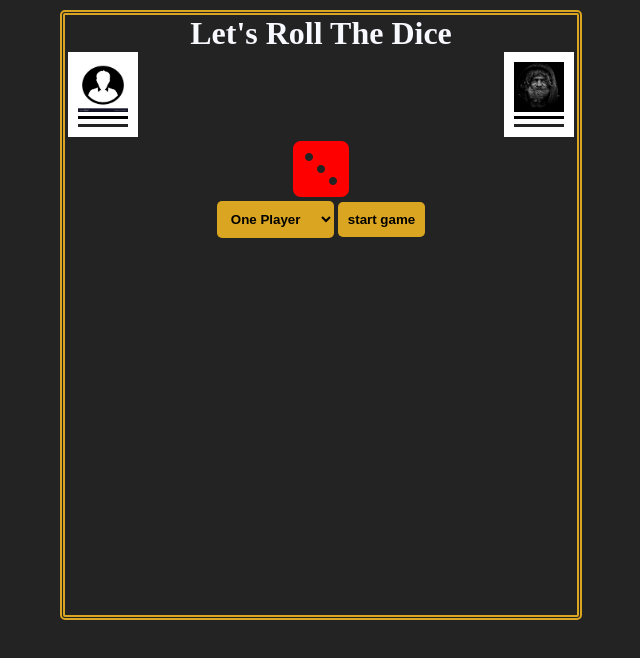
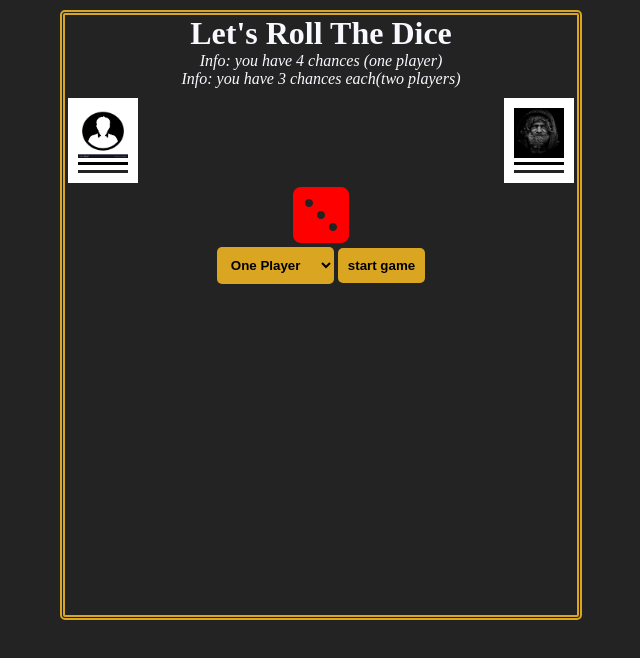
Before and after one commit to Elochukwu3/Two-player-dicegame, a plain HTML site: page index.html in a window 1280 px wide. Shown: the whole page, without its empty margins (319-959 px from the left). Drawn offline with Linux system fonts and the light colour scheme.

Commit message:
index changes saved

```diff
--- a/index.html
+++ b/index.html
@@ -18,6 +18,8 @@
             <div class="dice-container">
                 <div class="heading">
                     <h1> Let's Roll The Dice</h1>
+                    <i class="read">Info: you have 4 chances (one player)</i>
+                   <p> <i class="read">Info: you have 3 chances each(two players)</i></p>
                 </div>
                 <div class="player-cont">
                     <div class="player1">
--- a/style.css
+++ b/style.css
@@ -15,6 +15,7 @@
     /* border: 3px solid red; */
 }
 .player-cont{
+    margin-top: 10px;
     display: flex;
     justify-content: space-between;
     /* position: fixed; */
```
